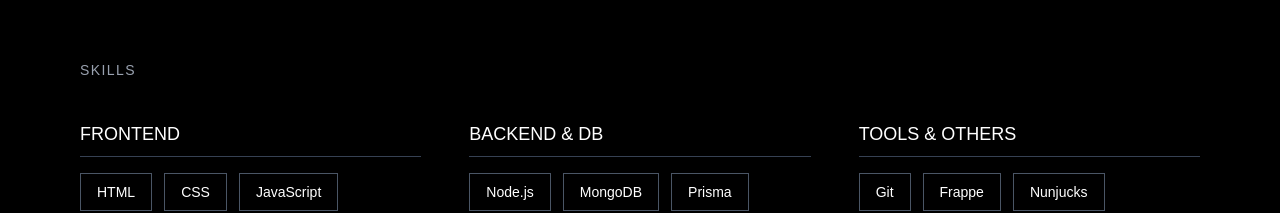
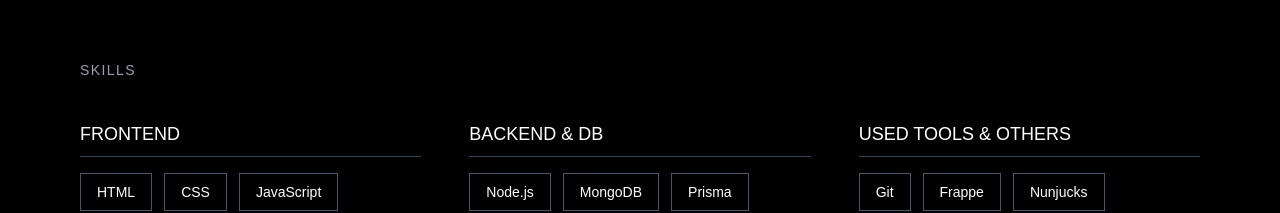
Before and after one commit to SooryaSDas/soorya_s_das, a Next.js app in the folder sooryasdas/: page / in a window 1280 px wide. Shown: the part 1340-1553 px from the top of the page. Built offline with nearby package versions, Linux system fonts and the light colour scheme.

Commit message:
Update SkillsSection.tsx

```diff
--- a/sooryasdas/app/components/SkillsSection.tsx
+++ b/sooryasdas/app/components/SkillsSection.tsx
@@ -103,7 +103,7 @@
         {/* Tools */}
         <div>
           <h3 className="text-lg mb-4 border-b border-gray-700 pb-2">
-            TOOLS & OTHERS
+            USED TOOLS & OTHERS
           </h3>
           <motion.div
             variants={containerVariants}
```
